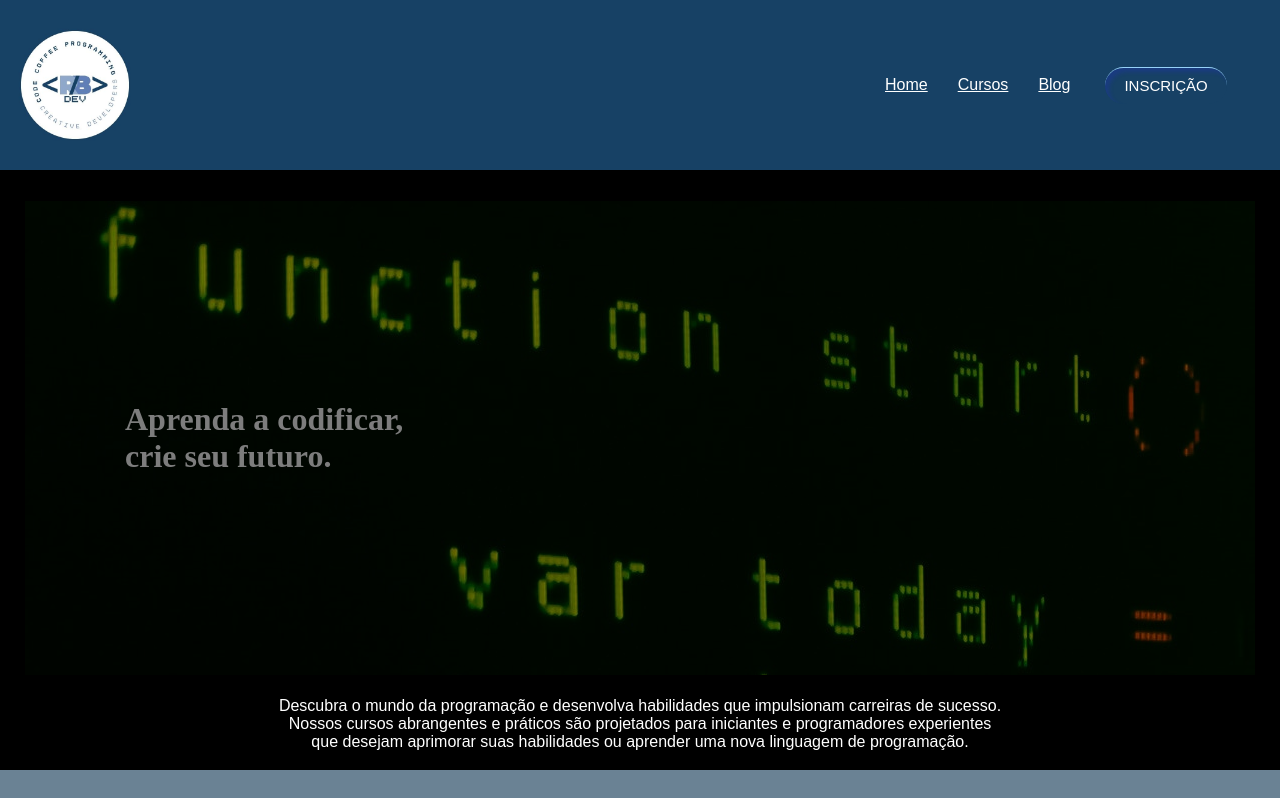
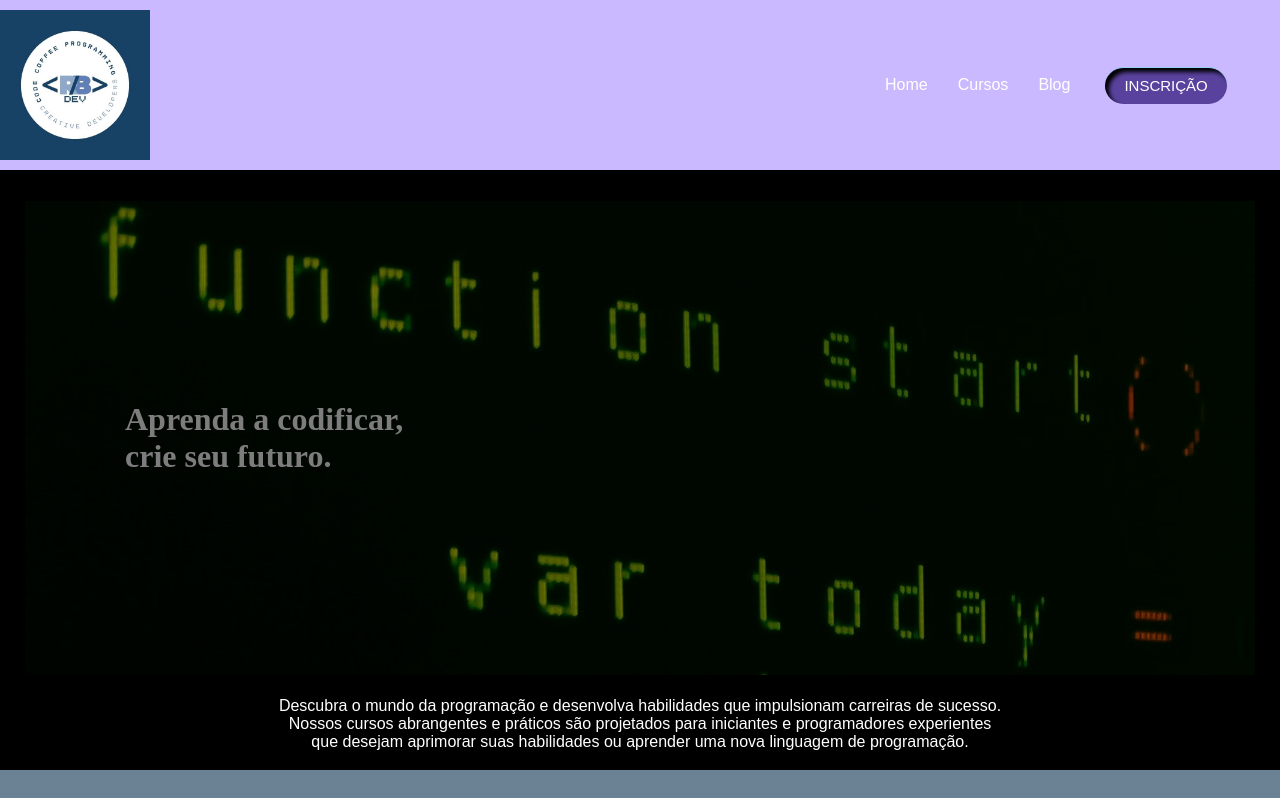
Before and after one commit to bnbonfim/siterbdev, a plain HTML site: page index.html in a window 1280 px wide. In both pictures the pointer is over the button "INSCRIÇÃO". Shown: the top 798 px of the page. Drawn offline with Linux system fonts and the light colour scheme.

Commit message:
att header

```diff
--- a/index.css
+++ b/index.css
@@ -1,6 +1,7 @@
 body{
     width: 100%;
     height: 100%;
+    margin: 0 auto;
 
 }
 .logo{
@@ -21,7 +22,7 @@ header{
   flex-direction: row;
   justify-content: space-between;
   align-items: center;
-  background-color: #174165;
+  background-color: #cbb9ff;
   padding: 10px 10px;
 
 }
@@ -39,6 +40,7 @@ nav {
     margin: 0 15px;
     position: relative;
     right: 100px;
+    text-decoration: none;
 }
 
 nav button {
@@ -61,8 +63,8 @@ nav button {
     font-family: Arial, Helvetica, sans-serif;
 }
 .botao:hover {
-    background: #174165;
-    box-shadow: inset 4px 4px 4px rgba(42, 38, 241, 0.2);
+    background: #59429d;
+    box-shadow: inset 4px 4px 4px rgba(0, 0, 0, 2);
     text-shadow: none;
 }
 .textoinicio{
```
